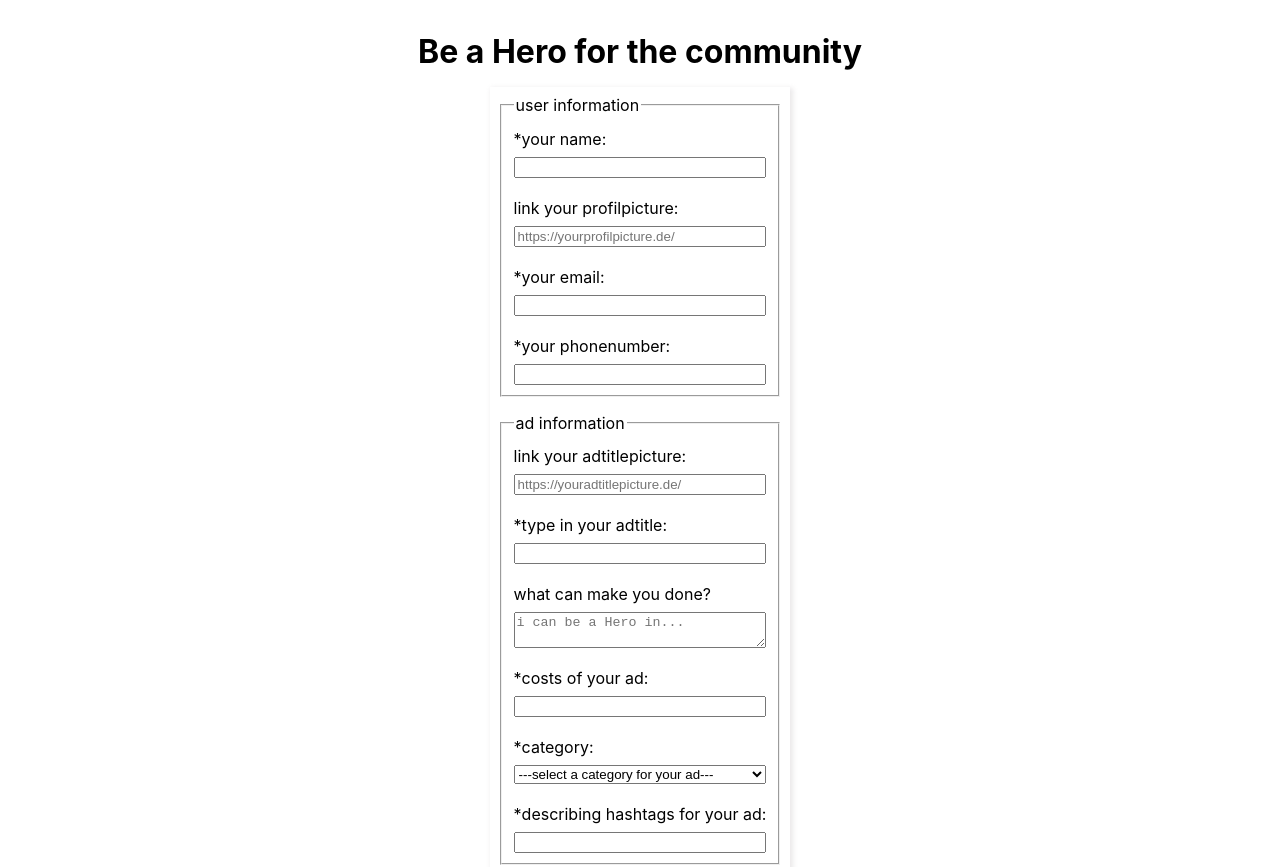
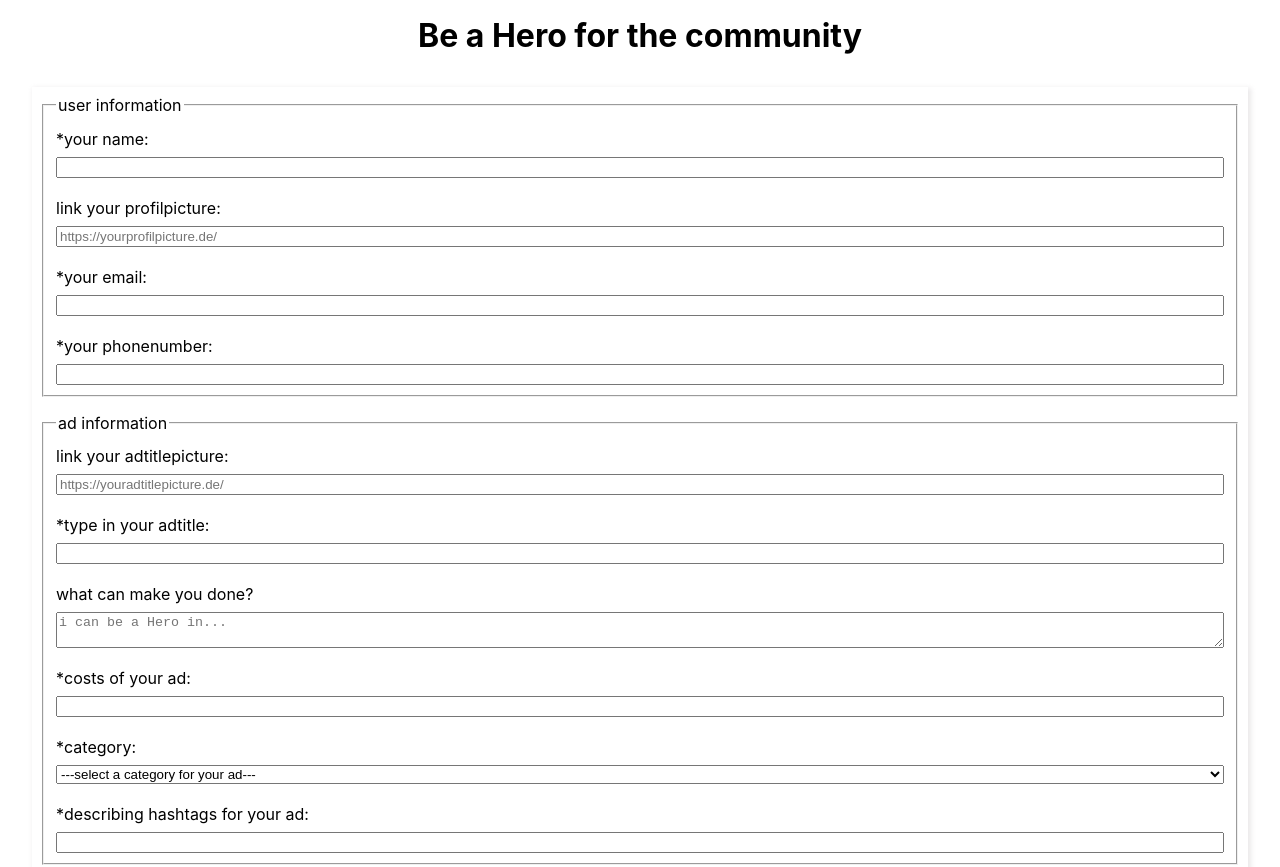
Before and after one commit to JulianHrt/capstone-project-Find-a-Hero, a Next.js app: page /FormPage in a window 1280 px wide. Shown: the top 867 px of the page. Built offline with nearby package versions, Linux system fonts and the light colour scheme.

Commit message:
make a little styling change

```diff
--- a/components/AddAd/index.js
+++ b/components/AddAd/index.js
@@ -104,9 +104,10 @@ export default function AddAd({ onSubmit }) {
 const StyledForm = styled.form`
   display: flex;
   flex-direction: column;
-  gap: 1rem;
+  margin: 2rem;
   box-shadow: 2px 2px 5px 1px rgba(150, 138, 144, 0.2);
   padding: 0.5rem;
+  gap: 1rem;
 `;
 
 const StyledButton = styled.button`
--- a/pages/FormPage.js
+++ b/pages/FormPage.js
@@ -22,16 +22,9 @@ export default function FormPage() {
   }
 
   return (
-    <MainFlexWrapper>
+    <>
       <h1>Be a Hero for the community</h1>
       <AddAd onSubmit={sendAd} />
-    </MainFlexWrapper>
+    </>
   );
 }
-
-const MainFlexWrapper = styled.main`
-  display: flex;
-  flex-direction: column;
-  align-items: center;
-  margin: 1rem;
-`;
```
